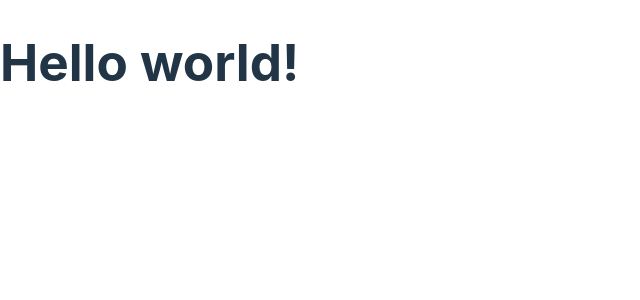
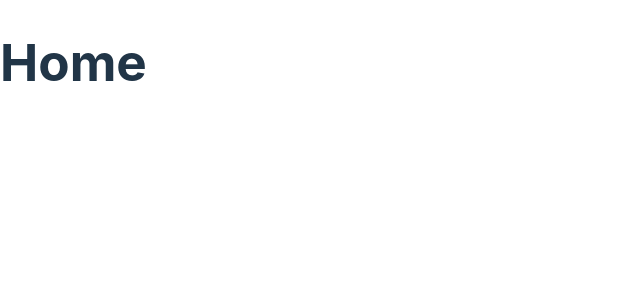
Before and after one commit to umutsatir/fundchain, a React (Vite) app: page / in a window 1280 px wide. Shown: the top 300 px of the page, without its empty margins (0-640 px from the left). Built offline with nearby package versions, Linux system fonts and the light colour scheme.

Commit message:
file hierarchy created

```diff
--- a/src/App.jsx
+++ /dev/null
@@ -1,11 +0,0 @@
-import "./App.css";
-
-function App() {
-    return (
-        <>
-            <h1>Hello world!</h1>
-        </>
-    );
-}
-
-export default App;
--- a/src/main.jsx
+++ b/src/main.jsx
@@ -1,6 +1,4 @@
-import { StrictMode } from "react";
 import { createRoot } from "react-dom/client";
-import App from "./App.jsx";
 import "./index.css";
 import {
     BrowserRouter as Router,
@@ -8,11 +6,12 @@ import {
     Route,
     BrowserRouter,
 } from "react-router-dom";
+import Home from "./pages/Home";
 
 createRoot(document.getElementById("root")).render(
     <BrowserRouter>
         <Routes>
-            <Route path="/" element={<App />} />
+            <Route path="/" element={<Home />} />
         </Routes>
     </BrowserRouter>
 );
--- /dev/null
+++ b/src/pages/Home.jsx
@@ -0,0 +1,11 @@
+import "../styles/Home.css";
+
+function Home() {
+    return (
+        <div>
+            <h1>Home</h1>
+        </div>
+    );
+}
+
+export default Home;
```
Also changed, not shown: src/styles/Home.css (added).
